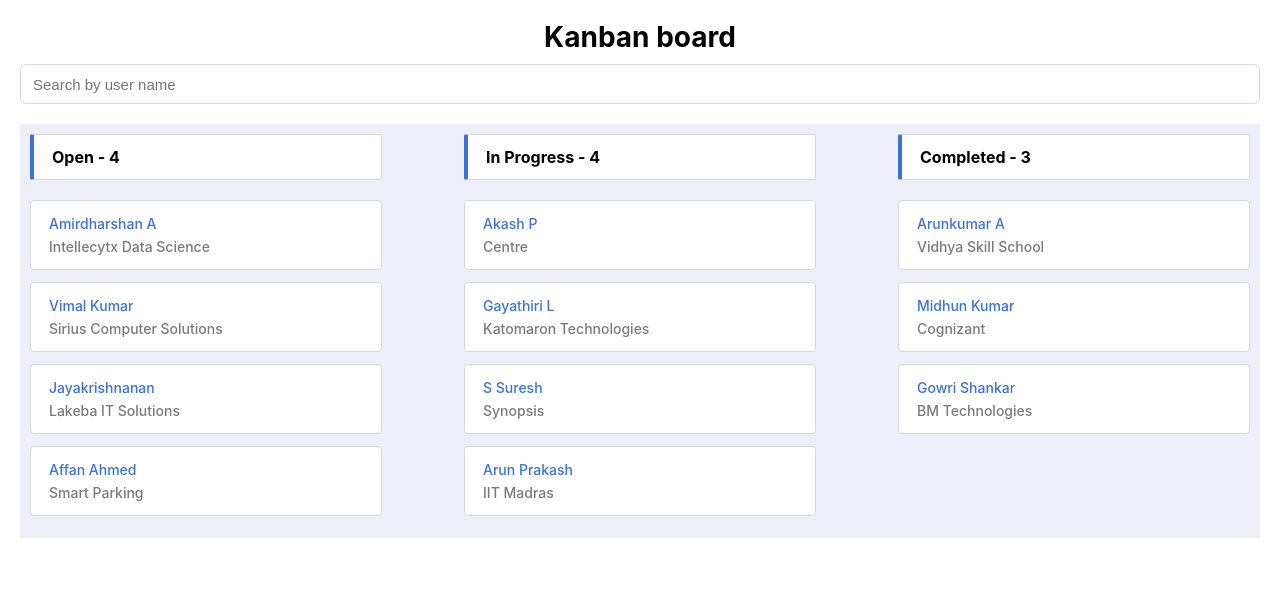
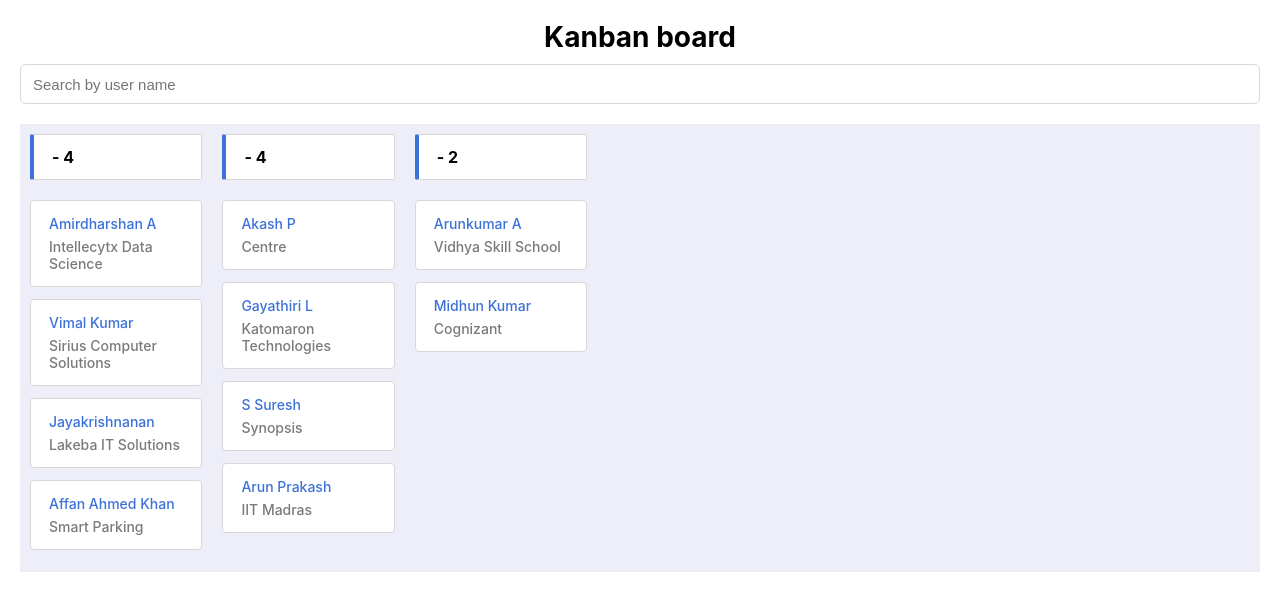
Before and after one commit to sk2111/kanban-board, a React (Create React App) app: page / in a window 1280 px wide. Shown: the top 610 px of the page. Built offline with nearby package versions, Linux system fonts and the light colour scheme.

Commit message:
refactor(components): :recycle: cleanup mock data structure for dynamic columns

```diff
--- a/src/components/containers/BoardView/BoardView.jsx
+++ b/src/components/containers/BoardView/BoardView.jsx
@@ -3,23 +3,17 @@ import React, { useState } from "react";
 //css
 import styles from "./BoardView.module.css";
 //components
-import { DragDropContext } from "react-beautiful-dnd";
+import { DragDropContext, Droppable } from "react-beautiful-dnd";
 import SearchBar from "components/reusables/SearchBar/SearchBar";
 import BoardColumn from "components/reusables/BoardColumn/BoardColumn";
 //mock data
-import { userInfo } from "./mock";
+import { mockBoardInfo } from "./mock";
 //helpers
 import { getFilteredList } from "utils/helpers";
 
 const BoardView = () => {
   const [searchTerm, setSearchTerm] = useState("");
-  const [open, setOpen] = useState(userInfo.open.list);
-  const [inProgress, setInProgress] = useState(userInfo.inProgress.list);
-  const [completed, setCompleted] = useState(userInfo.completed.list);
-
-  const filterOpen = getFilteredList(searchTerm, open);
-  const filterInProgress = getFilteredList(searchTerm, inProgress);
-  const filterCompleted = getFilteredList(searchTerm, completed);
+  const [boardInfo, setBoardInfo] = useState(mockBoardInfo);
 
   const onDragEnd = (result, state, setState) => {
     const { destination, source } = result;
@@ -45,32 +39,36 @@ const BoardView = () => {
         handleChange={(value) => setSearchTerm(value)}
       />
       <div className={styles.mainZone}>
-        <DragDropContext
-          onDragEnd={(result) => onDragEnd(result, open, setOpen)}
-        >
-          <BoardColumn
-            title={userInfo.open.title}
-            columnId={userInfo.open.title}
-            tasks={filterOpen}
-          />
-        </DragDropContext>
-        <DragDropContext
-          onDragEnd={(result) => onDragEnd(result, inProgress, setInProgress)}
-        >
-          <BoardColumn
-            title={userInfo.inProgress.title}
-            columnId={userInfo.inProgress.title}
-            tasks={filterInProgress}
-          />
-        </DragDropContext>
-        <DragDropContext
-          onDragEnd={(result) => onDragEnd(result, completed, setCompleted)}
-        >
-          <BoardColumn
-            title={userInfo.completed.title}
-            columnId={userInfo.completed.title}
-            tasks={filterCompleted}
-          />
+        <DragDropContext onDragEnd={onDragEnd}>
+          <Droppable
+            droppableId="all-columns"
+            direction="horizontal"
+            type="column"
+          >
+            {(provided) => (
+              <div
+                className={styles.zoneContainer}
+                ref={provided.innerRef}
+                {...provided.droppableProps}
+              >
+                {boardInfo.columnOrder.map((columnId, index) => {
+                  const column = boardInfo.columns[columnId];
+                  const users = column.userIds.map(
+                    (userId) => boardInfo.users[userId],
+                  );
+                  return (
+                    <BoardColumn
+                      key={column.id}
+                      column={column}
+                      tasks={users}
+                      index={index}
+                    />
+                  );
+                })}
+                {provided.placeholder}
+              </div>
+            )}
+          </Droppable>
         </DragDropContext>
       </div>
     </section>
--- a/src/components/containers/BoardView/BoardView.module.css
+++ b/src/components/containers/BoardView/BoardView.module.css
@@ -7,6 +7,9 @@
   justify-content: space-between;
   margin: 2rem 0;
 }
-.mainZone > div {
+.zoneContainer {
+  display: flex;
+}
+.zoneContainer > div {
   width: 30%;
 }
--- a/src/components/containers/BoardView/mock.js
+++ b/src/components/containers/BoardView/mock.js
@@ -1,68 +1,72 @@
-export const userInfo = {
-  open: {
-    title: "Open",
-    list: [
-      {
-        id: "1",
+export const mockBoardInfo = {
+  users: {
+    "user-1": {
+      id: "user-1",
       name: "Amirdharshan A",
       company: "Intellecytx Data Science",
     },
-      {
-        id: "2",
+    "user-2": {
+      id: "user-2",
       name: "Vimal Kumar",
       company: "Sirius Computer Solutions",
     },
-      {
-        id: "3",
+    "user-3": {
+      id: "user-3",
       name: "Jayakrishnanan",
       company: "Lakeba IT Solutions",
     },
-      { id: "4", name: "Affan Ahmed", company: "Smart Parking" },
-    ],
+    "user-4": {
+      id: "user-4",
+      name: "Affan Ahmed Khan",
+      company: "Smart Parking",
     },
-  inProgress: {
-    title: "In Progress",
-    list: [
-      {
-        id: "1",
+    "user-5": {
+      id: "user-5",
       name: "Akash P",
       company: "Centre",
     },
-      {
-        id: "2",
+    "user-6": {
+      id: "user-6",
       name: "Gayathiri L",
       company: "Katomaron Technologies",
     },
-      {
-        id: "3",
+    "user-7": {
+      id: "user-7",
       name: "S Suresh",
       company: "Synopsis",
     },
-      {
-        id: "4",
+    "user-8": {
+      id: "user-8",
       name: "Arun prakash",
       company: "IIT Madras",
     },
-    ],
-  },
-  completed: {
-    title: "Completed",
-    list: [
-      {
-        id: "1",
+    "user-9": {
+      id: "user-9",
       name: "Arunkumar A",
       company: "Vidhya skill School",
     },
-      {
-        id: "2",
+    "user-10": {
+      id: "user-10",
       name: "Midhun Kumar",
       company: "Cognizant",
     },
-      {
-        id: "3",
-        name: "Gowri Shankar",
-        company: "BM Technologies",
   },
-    ],
+  columns: {
+    "column-1": {
+      id: "column-1",
+      title: "Open",
+      userIds: ["user-1", "user-2", "user-3", "user-4"],
     },
+    "column-2": {
+      id: "column-2",
+      title: "In progress",
+      userIds: ["user-5", "user-6", "user-7", "user-8"],
+    },
+    "column-3": {
+      id: "column-3",
+      title: "Completed",
+      userIds: ["user-9", "user-10"],
+    },
+  },
+  columnOrder: ["column-1", "column-2", "column-3"],
 };
```
Lines whose indentation alone changed are shown as unchanged.
